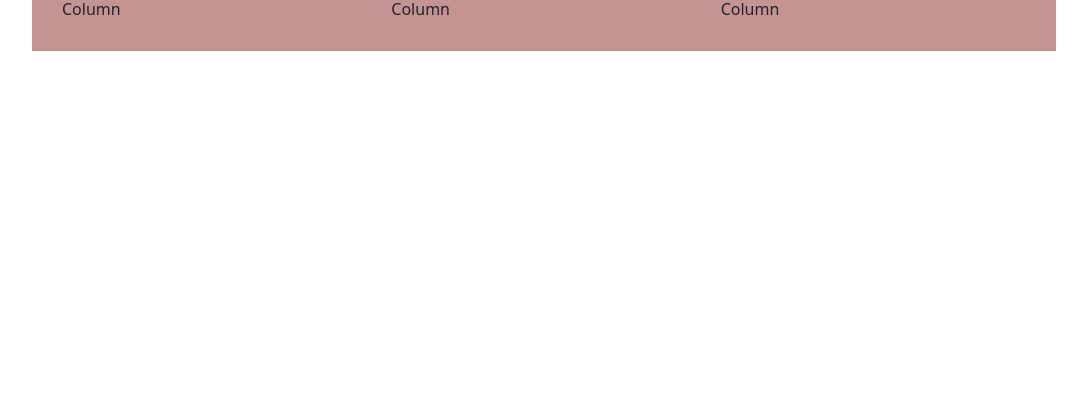
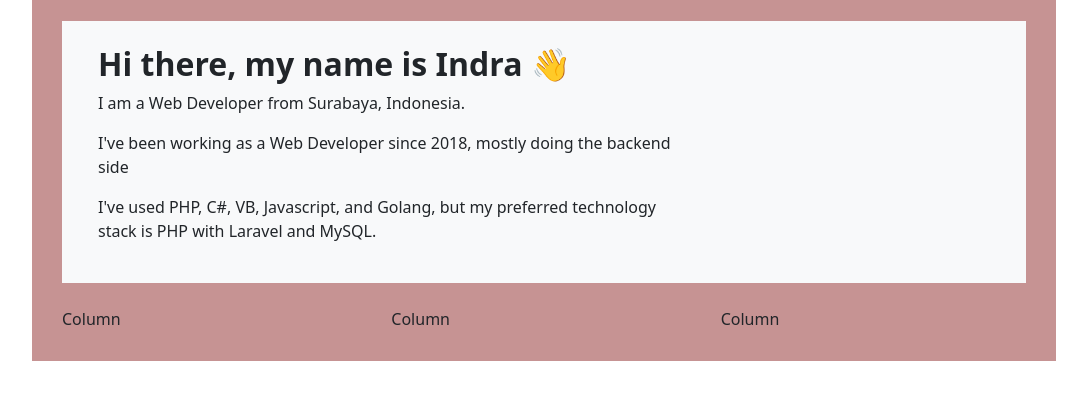
Before and after one commit to powertech2nd/frontend_personal_portfolio, a plain HTML site: page index.html in a window 1280 px wide. Shown: the part 207-606 px from the top of the page, without its empty margins (96-1183 px from the left). Drawn offline with nearby package versions, Linux system fonts and the light colour scheme.

Commit message:
Add jumbotron profile introduction

```diff
--- a/index.html
+++ b/index.html
@@ -63,6 +63,16 @@
                 </div>
             </div>
         </header>
+
+        <div class="p-4 my-4 bg-light">
+            <div class="container-fluid">
+              <h2 class="fw-bold">Hi there, my name is Indra 👋</h2>
+              <p class="col-8 fs-6">I am a Web Developer from Surabaya, Indonesia.</p>
+               <p class="col-8 fs-6">I've been working as a Web Developer since 2018, mostly doing the backend side</p>
+               <p class="col-8 fs-6">I've used PHP, C#, VB, Javascript, and Golang, but my preferred technology stack is PHP with Laravel and MySQL.</p>
+            </div>
+          </div>
+
         <div class="row">
             <div class="col">
                 Column
```
